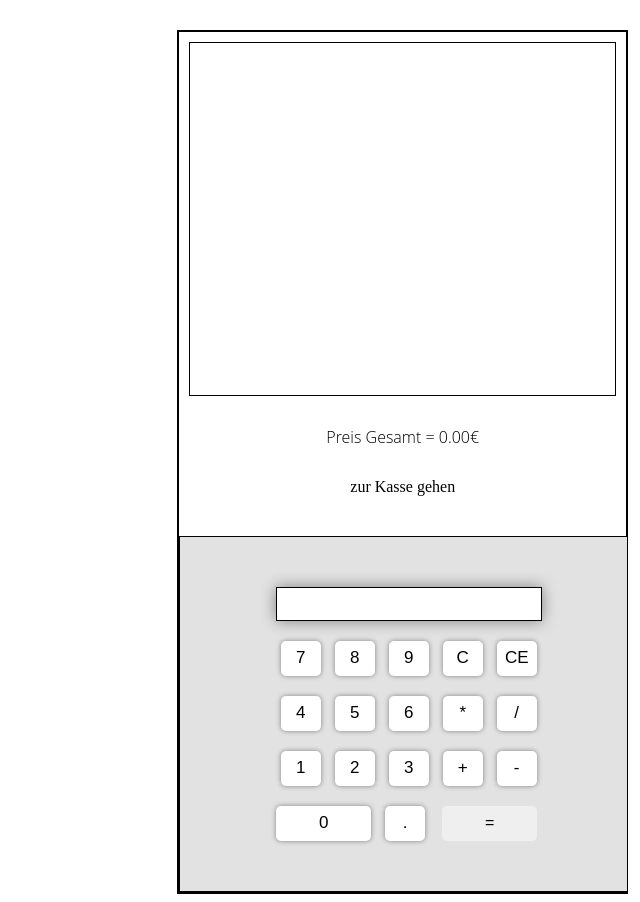
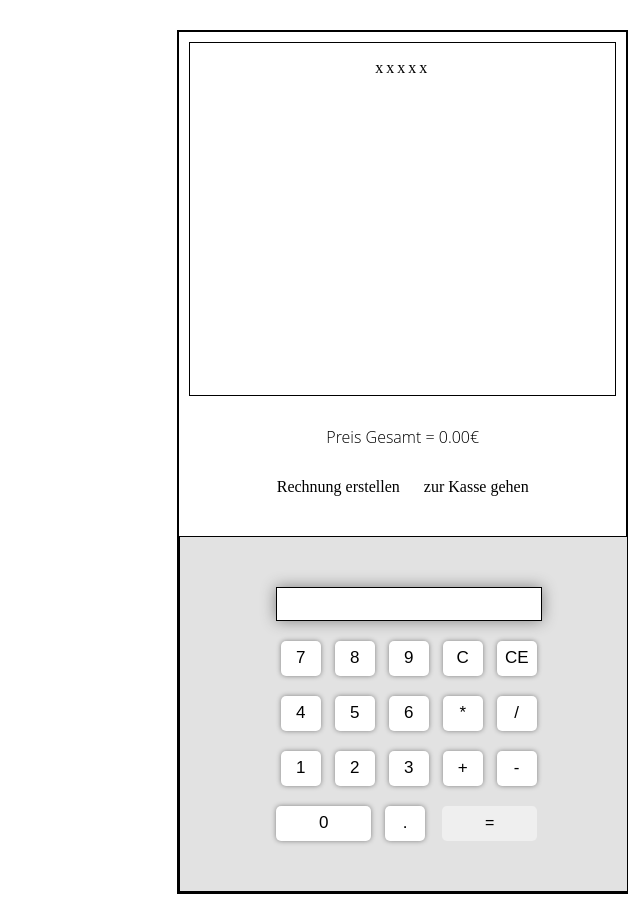
Before and after one commit to cedrick7/web_kassensystem, a PHP site: page /calculator.html in a window 1280 px wide. Shown: the part 88-990 px from the top of the page, without its empty margins (640-1280 px from the left). Run offline with PHP 8.4, Linux system fonts and the light colour scheme; some libraries are stand-ins or nearby versions.

Commit message:
added bill

```diff
--- a/calculator.html
+++ b/calculator.html
@@ -25,13 +25,16 @@
     <section class="outer-box_right" id="box-2">
       <div class="product-cart">
         <ul id="product-list">
-          <li id="product-list_placeholder-item"></li>
+          <li id="product-list_placeholder-item">xxxxx</li>
         </ul>
       </div>
       <div class="sum-list">
         <p>Preis Gesamt = <span id="price_result">0.00</span>€</p>
       </div>
       <div class="checkout-box">
+
+        <a href="javascript:genPDF()" id="saveAsPDF" onclick="genPDF()">Rechnung erstellen</a>
+
         <a href="" id="sumbit">zur Kasse gehen</a>
       </div>
       <div class="calculator">
--- a/generate_cashbox.php
+++ b/generate_cashbox.php
@@ -12,7 +12,7 @@ function generatebuttons()
    $button_name = $conn->query($sql);
    $button_preis = $conn->query($sql2);
 
-    echo '<div class="product-box" attribute="">
+    echo '<div class="product-box">
             <a href="#" onclick="addToCart(''<?=$button_name?>'', <?=$button_preis?>)" id="product-<?=$id?>" class="product">
               <form method="post">
                 <input type="submit" name="Productbutton-<?=$id?>" value= "<?=$button_name?>" />
--- a/index.php
+++ b/index.php
@@ -221,6 +221,7 @@ if(isset($_POST['Productbutton'])){
          <p>Preis Gesamt = <span id="price_result">0.00</span>€</p>
        </div>
        <div class="checkout-box">
+         <a href="javascript:generateBill()" id="saveAsPDF">Rechnung erstellen</a>
          <a href="" id="sumbit">zur Kasse gehen</a>
        </div>
        <div class="calculator">
--- a/script.js
+++ b/script.js
@@ -24,8 +24,8 @@ function exitFullscreen() {
     document.webkitExitFullscreen();
   }
 
+  document.getElementById("fullscreen_off").style.display = "none";
   document.getElementById("fullscreen_on").style.display = "block";
-  document.getElementById("fullscreen_off").style.display = "none";
 }
 
 
@@ -130,3 +130,16 @@ function overrideResult(price) {
   // gesamtpreis anpassen
   document.getElementById("price_result").innerHTML = Math.round((price_result + price) * 100) / 100;
 }
+
+
+// Rechnung als PDF speichern
+
+function generateBill() {
+
+  var pageContent = document.getElementById("product-list").innerHTML;
+  sessionStorage.setItem("page1content", pageContent);
+
+  var bill = window.open("");
+  bill.document.write("<!DOCTYPE html><html lang='de' dir='ltr'><head><meta charset='utf-8'/><title>bill</title></head><body><p>Rechnung vom <span id='date'></span><script>var today = new Date(); document.getElementById('date').innerHTML = today;</script><ul id='createdBill' style='list-style-type:none;'>" + sessionStorage.getItem('page1content') + "</ul></body></html>");
+
+}
```
Also changed, not shown: database/kassensystem.sql (renamed from kassensystem/produkte.sql), 1 other file. Lines whose indentation alone changed are shown as unchanged.
